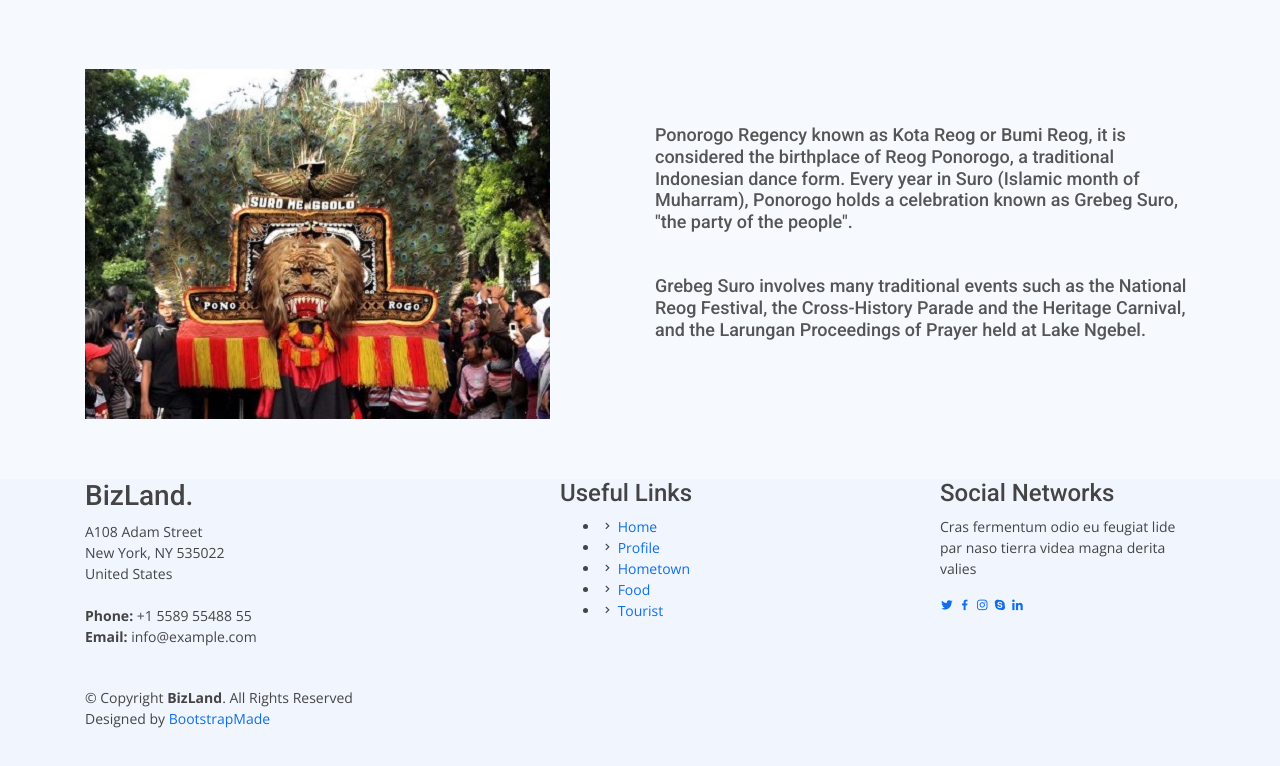
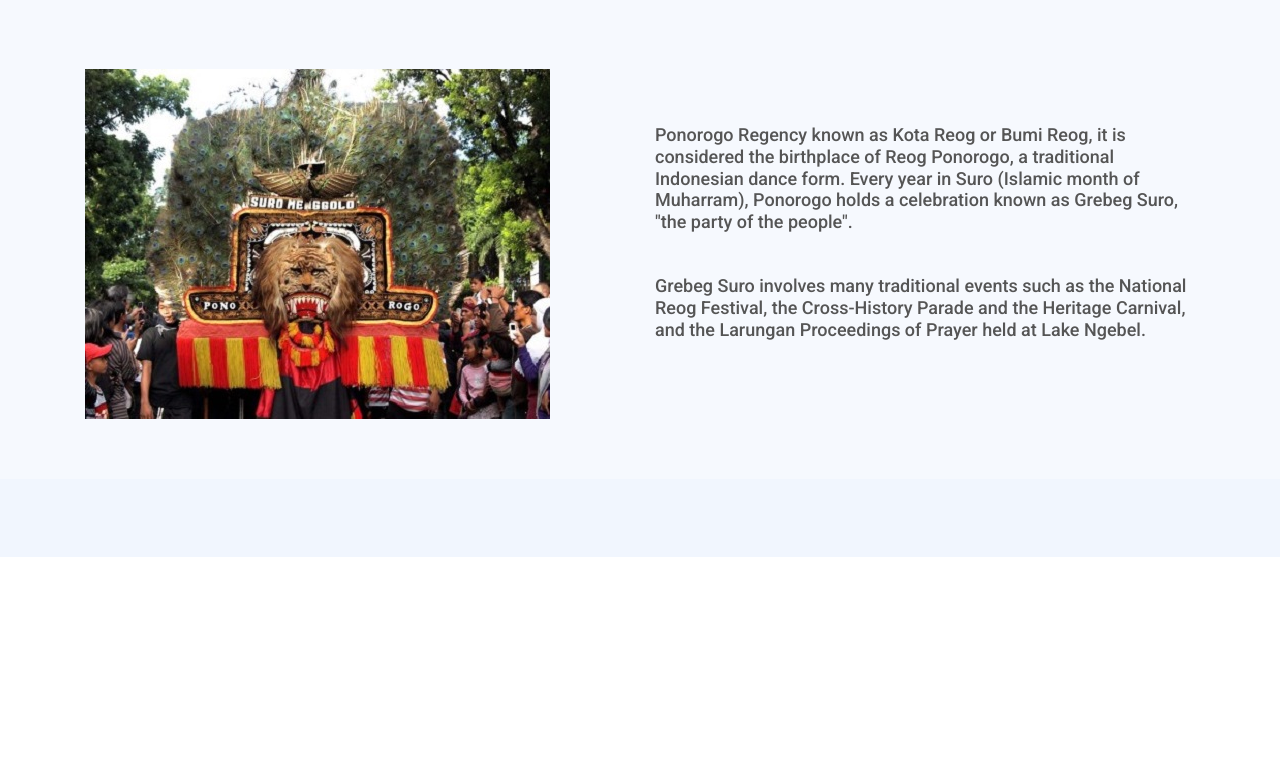
Before and after one commit to ACD4869/IF184504_WEBPRO_E_Q1_05111840000020_Intan, a plain HTML site: page quiz1/hometown/index.html in a window 1280 px wide. Shown: the part 1432-2198 px from the top of the page. After the commit the page ends 1989 px from the top, so only its background shows below. Drawn offline with nearby package versions, Linux system fonts and the light colour scheme.

Commit message:
Update hometown

```diff
--- a/quiz1/hometown/index.html
+++ b/quiz1/hometown/index.html
@@ -10,8 +10,8 @@
 		<meta content="" name="keywords">
 
 		<!-- Favicons -->
-		<link href="../../assets/img/favicon.png" rel="icon">
-		<link href="../../assets/img/apple-touch-icon.png" rel="apple-touch-icon">
+		<link href="../../assets/img/Icon 2.png" rel="icon">
+		<link href="../../assets/img/Icon 1.png" rel="apple-touch-icon">
 
 		<!-- Google Fonts -->
 		<link href="https://fonts.googleapis.com/css?family=Open+Sans:300,300i,400,400i,600,600i,700,700i|Roboto:300,300i,400,400i,500,500i,600,600i,700,700i|Poppins:300,300i,400,400i,500,500i,600,600i,700,700i" rel="stylesheet">
@@ -34,17 +34,6 @@
 		<!-- ======= Top Bar ======= -->
 		<div id="topbar" class="d-none d-lg-flex align-items-center fixed-top">
 			<div class="container d-flex">
-				<div class="contact-info mr-auto">
-					<i class="icofont-envelope"></i> <a href="mailto:contact@example.com">contact@example.com</a>
-					<i class="icofont-phone"></i> +1 5589 55488 55
-				</div>
-				<div class="social-links">
-					<a href="#" class="twitter"><i class="icofont-twitter"></i></a>
-					<a href="#" class="facebook"><i class="icofont-facebook"></i></a>
-					<a href="#" class="instagram"><i class="icofont-instagram"></i></a>
-					<a href="#" class="skype"><i class="icofont-skype"></i></a>
-					<a href="#" class="linkedin"><i class="icofont-linkedin"></i></a>
-				</div>
 			</div>
 		</div>
 
@@ -194,57 +183,7 @@
 
 		<!-- ======= Footer ======= -->
 		<footer id="footer">
-	  		<div class="footer-top">
-				<div class="container">
-					<div class="row">
-						<div class="col-lg-5 col-md-6 footer-contact">
-							<h3>BizLand<span>.</span></h3>
-							<p>
-								A108 Adam Street <br>
-								New York, NY 535022<br>
-								United States <br><br>
-								<strong>Phone:</strong> +1 5589 55488 55<br>
-								<strong>Email:</strong> info@example.com<br>
-							</p>
-						</div>
-
-						<div class="col-lg-4 col-md-5 footer-links">
-							<h4>Useful Links</h4>
-							<ul>
-								<li><i class="bx bx-chevron-right"></i> <a href="..">Home</a></li>
-								<li><i class="bx bx-chevron-right"></i> <a href="../profile">Profile</a></li>
-								<li><i class="bx bx-chevron-right"></i> <a href=".">Hometown</a></li>
-								<li><i class="bx bx-chevron-right"></i> <a href="../food">Food</a></li>
-								<li><i class="bx bx-chevron-right"></i> <a href="../tourist">Tourist</a></li>
-							</ul>
-						</div>
-
-						<div class="col-lg-3 col-md-6 footer-links">
-							<h4>Social Networks</h4>
-							<p>Cras fermentum odio eu feugiat lide par naso tierra videa magna derita valies</p>
-							<div class="social-links mt-3">
-								<a href="#" class="twitter"><i class="bx bxl-twitter"></i></a>
-								<a href="#" class="facebook"><i class="bx bxl-facebook"></i></a>
-								<a href="#" class="instagram"><i class="bx bxl-instagram"></i></a>
-								<a href="#" class="google-plus"><i class="bx bxl-skype"></i></a>
-								<a href="#" class="linkedin"><i class="bx bxl-linkedin"></i></a>
-							</div>
-						</div>
-					</div>
-				</div>
-			</div>
-
 			<div class="container py-4">
-				<div class="copyright">
-					&copy; Copyright <strong><span>BizLand</span></strong>. All Rights Reserved
-				</div>
-				<div class="credits">
-					<!-- All the links in the footer should remain intact. -->
-					<!-- You can delete the links only if you purchased the pro version. -->
-					<!-- Licensing information: https://bootstrapmade.com/license/ -->
-					<!-- Purchase the pro version with working PHP/AJAX contact form: https://bootstrapmade.com/bizland-bootstrap-business-template/ -->
-					Designed by <a href="https://bootstrapmade.com/">BootstrapMade</a>
-				</div>
 			</div>
 		</footer><!-- End Footer -->
 
```
